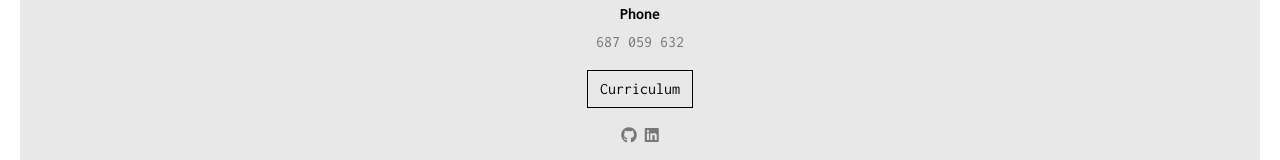
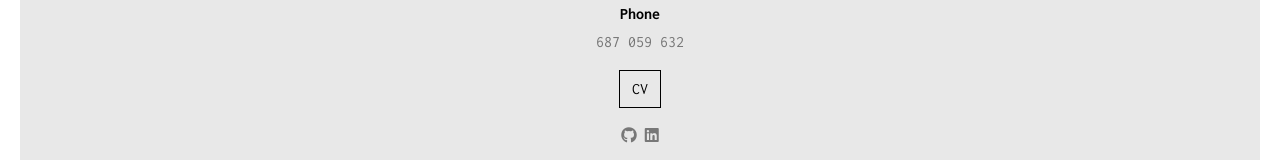
Before and after one commit to sarap29/sarap29.github.io, a plain HTML site: page index.html in a window 1280 px wide. Shown: the part 3164-3324 px from the top of the page. Drawn offline with nearby package versions, Linux system fonts and the light colour scheme.

Commit message:
CAMBIO TRADUCCION

```diff
--- a/index.html
+++ b/index.html
@@ -329,7 +329,7 @@
               <a target="_blank" href="tel:+34687059632"><span>687 059 632</span></a>
             </li>
             <li class="mb-3">
-              <a target="_blank" href="pdf\SaraPerezEN.pdf" class="btn btn-outline-light" role="button">Curriculum</a>
+              <a target="_blank" href="pdf\SaraPerezEN.pdf" class="btn btn-outline-light" role="button">CV</a>
             </li>
             <li class="mb-3">
               <a target="_blank" href="https://github.com/sarap29"><i class="fa-brands fa-github"></i></a>
```
